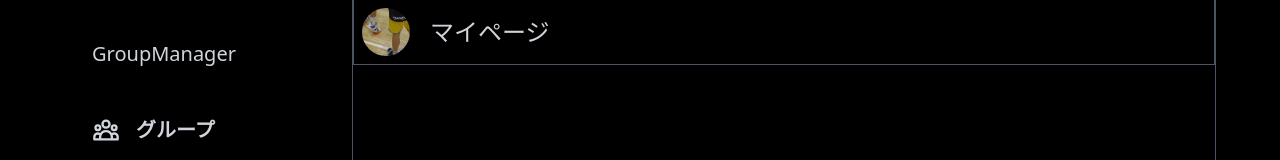
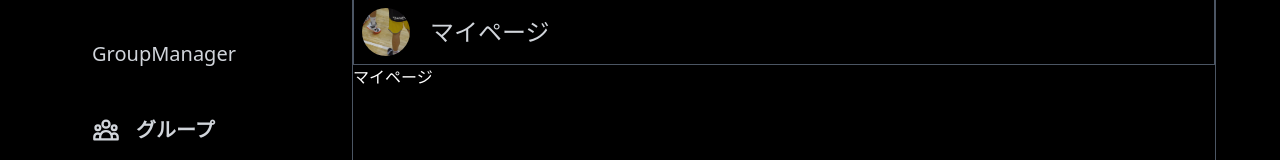
Before and after one commit to toki-developer/group-manager-client, a Next.js app: page /mypage in a window 1280 px wide. Shown: the top 160 px of the page. Built offline with nearby package versions, Linux system fonts and the light colour scheme.

Commit message:
update/typo

```diff
--- a/src/apollo/apolloClient.ts
+++ b/src/apollo/apolloClient.ts
@@ -1,6 +1,6 @@
 import { ApolloClient, InMemoryCache } from "@apollo/client";
 
-export const apollpClient = new ApolloClient({
+export const apolloClient = new ApolloClient({
   uri: "http://localhost:4000/graphql",
   cache: new InMemoryCache(),
 });
--- a/src/components/GroupList.tsx
+++ b/src/components/GroupList.tsx
@@ -15,6 +15,7 @@ const GET_GROUPS_QUERY = gql`
 
 export const GroupList = () => {
   const { data, loading, error } = useQuery(GET_GROUPS_QUERY);
+
   return (
     <ul>
       <li className={"border-b border-gray-600"}>
--- a/src/pages/_app.tsx
+++ b/src/pages/_app.tsx
@@ -2,11 +2,11 @@ import "../styles/globals.css";
 
 import { ApolloProvider } from "@apollo/client";
 import type { AppProps } from "next/app";
-import { apollpClient } from "src/apollo/apolloClient";
+import { apolloClient } from "src/apollo/apolloClient";
 
 const App = (props: AppProps) => {
   return (
-    <ApolloProvider client={apollpClient}>
+    <ApolloProvider client={apolloClient}>
       <props.Component {...props.pageProps} />
     </ApolloProvider>
   );
--- a/src/pages/mypage.tsx
+++ b/src/pages/mypage.tsx
@@ -5,6 +5,7 @@ const mypage = () => {
   return (
     <Layout>
       <Top title="マイページ" />
+      <div>マイページ</div>
     </Layout>
   );
 };
```
